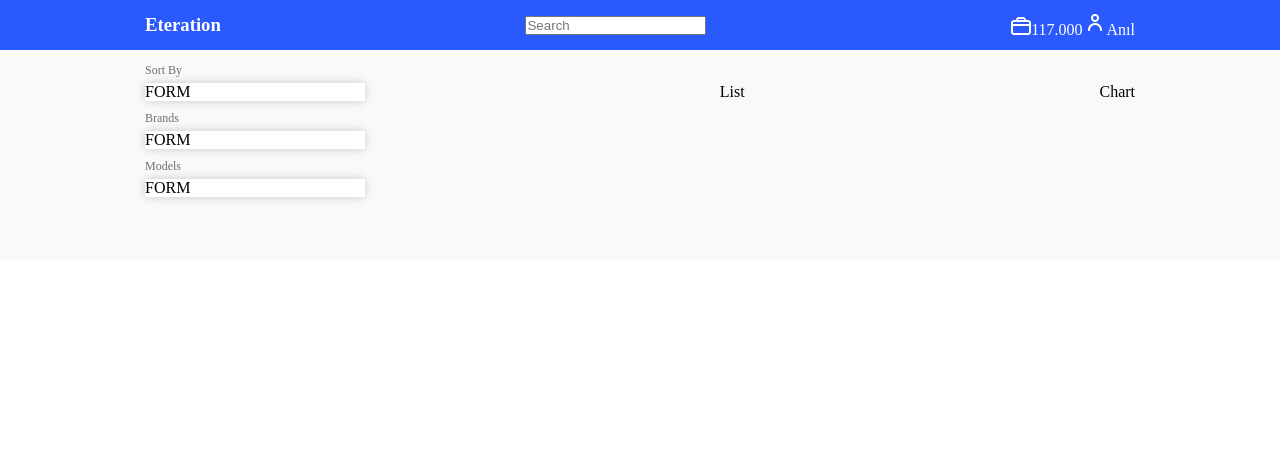
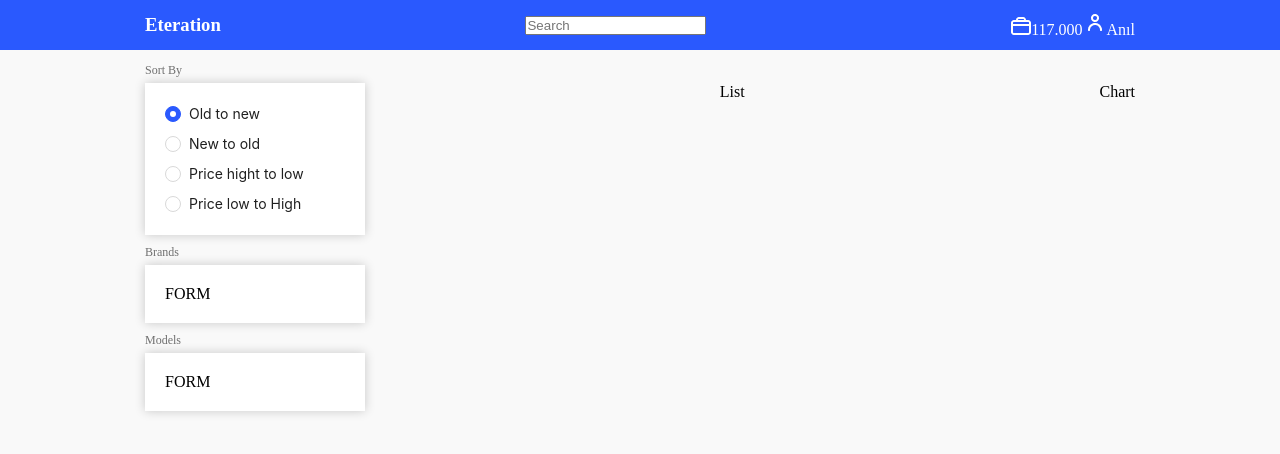
Before and after one commit to karlidaganil/Eteration-Case, a React (Vite) app: page / in a window 1280 px wide. Shown: the top 454 px of the page. Built offline with nearby package versions, Linux system fonts and the light colour scheme.

Commit message:
Add height and padding to main container, adjust box title position, and implement sorting functionality

```diff
--- a/src/layout/Main/style.scss
+++ b/src/layout/Main/style.scss
@@ -1,4 +1,6 @@
 main {
   padding: 33px 145px;
   background-color: #f9f9f9;
+  // Fix HERE
+  height: 100vh;
 }
--- a/src/pages/Home/components/Filters/components/Box/style.scss
+++ b/src/pages/Home/components/Filters/components/Box/style.scss
@@ -4,9 +4,11 @@
   margin-bottom: 30px;
   position: relative;
   box-shadow: 0 0 10px 0 rgba(0, 0, 0, 0.2);
+  padding: 20px;
   .box-title {
     position: absolute;
     top: -20px;
+    left: 0px;
     font-size: 12px;
     color: #333333b2;
   }
--- a/src/pages/Home/components/Filters/components/SortBy/SortBy.jsx
+++ b/src/pages/Home/components/Filters/components/SortBy/SortBy.jsx
@@ -1,7 +1,23 @@
+import { useState } from "react";
+import { Radio, Space } from "antd";
 import Box from "../Box/Box";
 
 const SortBy = () => {
-  return <Box title="Sort By">FORM</Box>;
+  const [value, setValue] = useState(1);
+  const onChange = (e) => setValue(e.target.value);
+
+  return (
+    <Box title="Sort By">
+      <Radio.Group onChange={onChange} value={value}>
+        <Space direction="vertical">
+          <Radio value={1}>Old to new</Radio>
+          <Radio value={2}>New to old</Radio>
+          <Radio value={3}>Price hight to low</Radio>
+          <Radio value={3}>Price low to High </Radio>
+        </Space>
+      </Radio.Group>
+    </Box>
+  );
 };
 
 export default SortBy;
```
